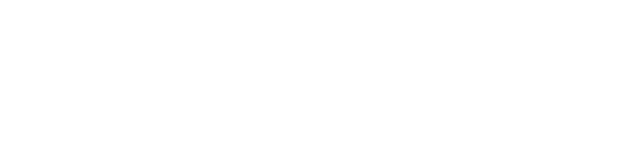
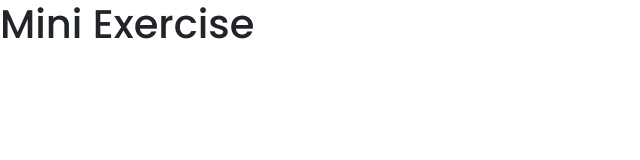
Before and after one commit to hikawa16s/TestPricingCards, a plain HTML site: page index.html in a window 1280 px wide. Shown: the whole page, without its empty margins (0-640 px from the left). Drawn offline with nearby package versions, Linux system fonts and the light colour scheme.

Commit message:
add font text and text

```diff
--- /dev/null
+++ b/css/style.css
@@ -0,0 +1,5 @@
+body {
+    font-family: "Poppins", sans-serif;
+    font-weight: 300;
+    font-style: normal;
+  }
--- a/index.html
+++ b/index.html
@@ -4,10 +4,16 @@
     <meta charset="UTF-8">
     <meta name="viewport" content="width=device-width, initial-scale=1.0">
     <link rel="stylesheet" href="./css/bootstrap.min.css">
+    <link rel="stylesheet" href="https://cdn.jsdelivr.net/npm/bootstrap-icons@1.13.1/font/bootstrap-icons.min.css">
+    <link rel="preconnect" href="https://fonts.googleapis.com">
+    <link rel="preconnect" href="https://fonts.gstatic.com" crossorigin>
+    <link href="https://fonts.googleapis.com/css2?family=Poppins:ital,wght@0,100;0,200;0,300;0,400;0,500;0,600;0,700;0,800;0,900;1,100;1,200;1,300;1,400;1,500;1,600;1,700;1,800;1,900&display=swap" rel="stylesheet">
+    <link rel="stylesheet" href="./css/style.css">
 
-    <title>Document</title>
+    <title>PricingCards</title>
 </head>
 <body>
+    <h1>Mini Exercise</h1>
     <script src="./js/bootstrap.bundle.min.js"></script>
 </body>
 </html>
```
